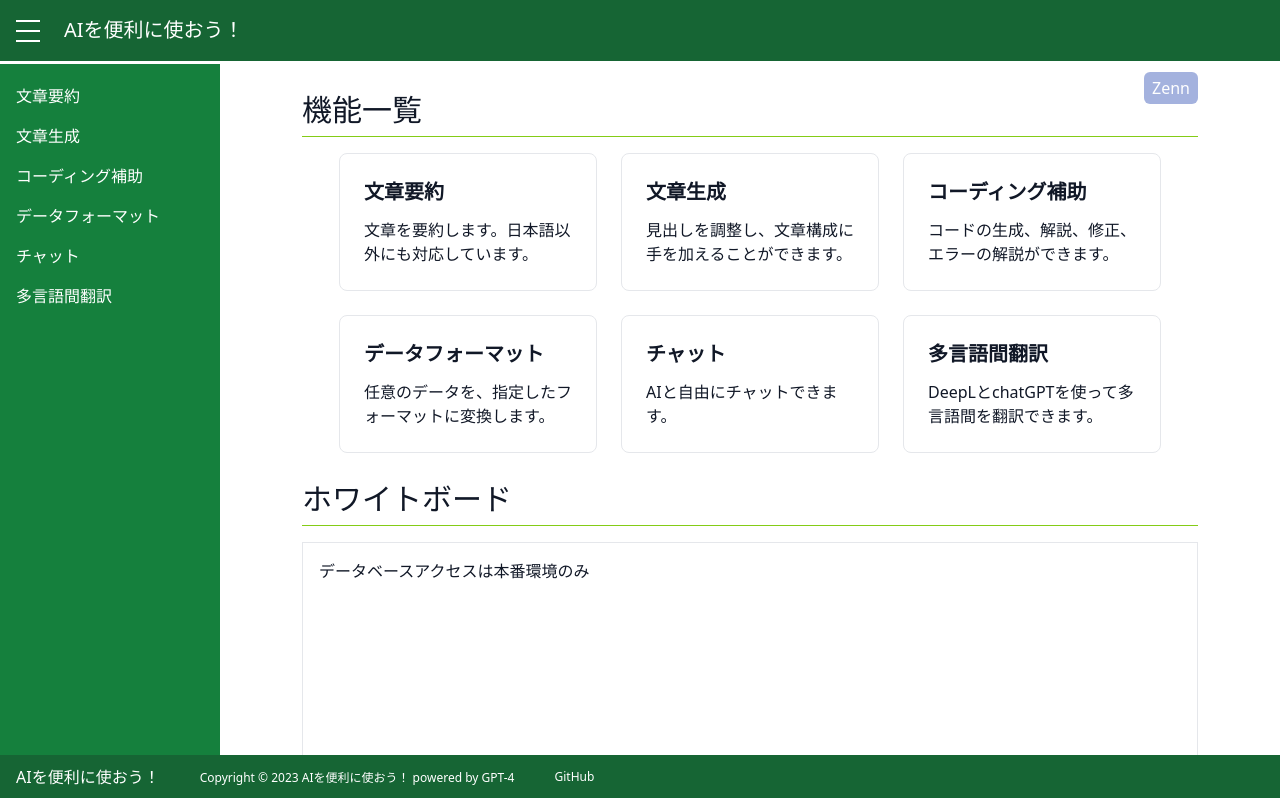
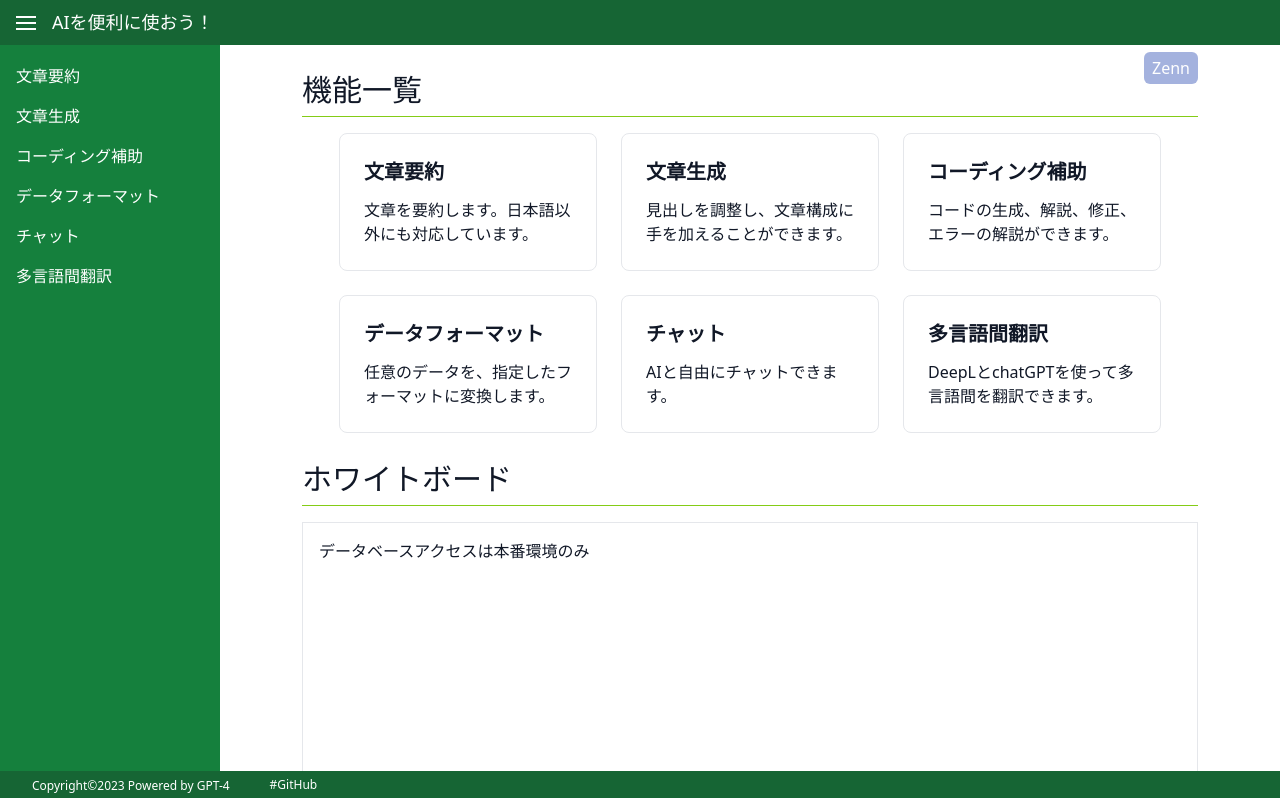
Before and after one commit to root-5/langchain, a Next.js app: page / in a window 1280 px wide. Shown: the top 798 px of the page. Built offline with nearby package versions, Linux system fonts and the light colour scheme.

Commit message:
[little]フッターヘッダーを小さく修正、チャットをctrl + Enterで送信できるよう修正

```diff
--- a/app/(basic)/chat/page.tsx
+++ b/app/(basic)/chat/page.tsx
@@ -117,7 +117,7 @@ export default function Page() {
         const inputTextEle = document.getElementById('inputText');
 
         document.addEventListener('keydown', (e) => {
-            if (e.key === 'Enter' && e.metaKey) {
+            if (((e.ctrlKey && !e.metaKey) || (!e.ctrlKey && e.metaKey)) && e.key == 'Enter') {
                 e.preventDefault();
                 submitBtnEle ? submitBtnEle.click() : null;
             }
@@ -181,7 +181,7 @@ export default function Page() {
                     className={
                         isZenn
                             ? 'flex flex-col gap-2 h-[calc(100vh-100px)] overflow-y-scroll'
-                            : 'flex flex-col gap-2 h-[calc(100vh-240px)] md:h-[calc(100vh-300px)] overflow-y-scroll'
+                            : 'flex flex-col gap-2 h-[calc(100vh-240px)] md:h-[calc(100vh-240px)] overflow-y-scroll'
                     }
                 >
                     <button
@@ -214,7 +214,7 @@ export default function Page() {
                 className={
                     isZenn
                         ? 'fixed w-11/12 md:w-[calc(92%_-_200px)] md:max-w-4xl h-10 box-border bottom-2'
-                        : 'fixed w-11/12 md:w-[calc(92%_-_200px)] md:max-w-4xl h-10 box-border bottom-12'
+                        : 'fixed w-11/12 md:w-[calc(92%_-_200px)] md:max-w-4xl h-10 box-border bottom-9'
                 }
                 onSubmit={submitClick}
             >
@@ -223,7 +223,7 @@ export default function Page() {
                         name="inputText"
                         id="inputText"
                         value={formText}
-                        placeholder={'質問を入力してください。'}
+                        placeholder={'Ctrl + Enterで送信'}
                         required
                         onChange={(e) => setFormText(e.target.value)}
                         className="block p-2 h-10 flex-1 border border-gray-300 rounded-md dark:text-gray-900"
--- a/components/Footer.tsx
+++ b/components/Footer.tsx
@@ -70,20 +70,17 @@ export function Footer(props: { hidden?: boolean }) {
         return (
             <footer
                 hidden={props.hidden}
-                className="fixed bottom-0 left-0 pl-4 py-2.5 w-full z-20 bg-green-800 dark:bg-stone-950"
+                className="fixed bottom-0 left-0 pl-4 py-1.5 w-full z-20 bg-green-800 dark:bg-stone-950"
             >
                 <div className="flex items-center gap-10 ">
-                    <Link href="./" className="block w-fit hover:before:scale-x-0 text-white">
-                        AIを便利に使おう！
-                    </Link>
-                    <p className="text-xs text-white text-center">
-                        Copyright © 2023 AIを便利に使おう！ powered by GPT-4
+                    <p className="pl-4 text-xs text-white text-center">
+                        Copyright©2023 Powered by GPT-4
                     </p>
                     <Link
                         href="https://github.com/root-5"
                         className="block w-fit hover:before:scale-x-0 text-white text-xs"
                     >
-                        GitHub
+                        #GitHub
                     </Link>
                 </div>
             </footer>
--- a/components/Header.tsx
+++ b/components/Header.tsx
@@ -7,42 +7,42 @@ export function Header(props: { isOpen: boolean; humbergurBtnFunc: () => void; h
         <>
             <header
                 hidden={props.hidden}
-                className="fixed top-0 w-full py-2 md:py-4 bg-green-800 z-50 dark:bg-stone-950"
+                className="fixed top-0 w-full py-2 md:py-2 bg-green-800 z-50 dark:bg-stone-950"
             >
-                <div className="relative flex pl-4 mx-auto gap-3 md:gap-6">
+                <div className="relative flex pl-4 mx-auto gap-3 md:gap-4">
                     <button
                         onClick={() => props.humbergurBtnFunc()}
                         type="button"
-                        className="z-10 space-y-1 md:space-y-2"
+                        className="z-10 space-y-1"
                     >
                         <div
                             className={
                                 props.isOpen
-                                    ? 'w-4 md:w-6 h-0.5 bg-white duration-300 translate-y-1.5 md:translate-y-0 rotate-45 md:rotate-0'
-                                    : 'w-4 md:w-6 h-0.5 bg-white duration-300'
+                                    ? 'w-4 md:w-5 h-0.5 bg-white duration-300 translate-y-1.5 md:translate-y-0 rotate-45 md:rotate-0'
+                                    : 'w-4 md:w-5 h-0.5 bg-white duration-300'
                             }
                         />
                         <div
                             className={
                                 props.isOpen
-                                    ? 'w-4 md:w-6 h-0.5 bg-white duration-300 opacity-0 md:opacity-100'
-                                    : 'w-4 md:w-6 h-0.5 bg-white duration-300'
+                                    ? 'w-4 md:w-5 h-0.5 bg-white duration-300 opacity-0 md:opacity-100'
+                                    : 'w-4 md:w-5 h-0.5 bg-white duration-300'
                             }
                         />
                         <div
                             className={
                                 props.isOpen
-                                    ? 'w-4 md:w-6 h-0.5 bg-white duration-300 -translate-y-1.5 md:translate-y-0 -rotate-45 md:rotate-0'
-                                    : 'w-4 md:w-6 h-0.5 bg-white duration-300'
+                                    ? 'w-4 md:w-5 h-0.5 bg-white duration-300 -translate-y-1.5 md:translate-y-0 -rotate-45 md:rotate-0'
+                                    : 'w-4 md:w-5 h-0.5 bg-white duration-300'
                             }
                         />
                     </button>
                     <Link href="./" className="text-white hover:before:scale-x-0">
-                        <h1 className="text-lg md:text-xl">AIを便利に使おう！</h1>
+                        <h1 className="text-lg md:text-lg">AIを便利に使おう！</h1>
                     </Link>
                 </div>
             </header>
-            <div hidden={props.hidden} className="h-11 md:h-16"></div>
+            <div hidden={props.hidden} className="h-11 md:h-11"></div>
         </>
     );
 }
```
